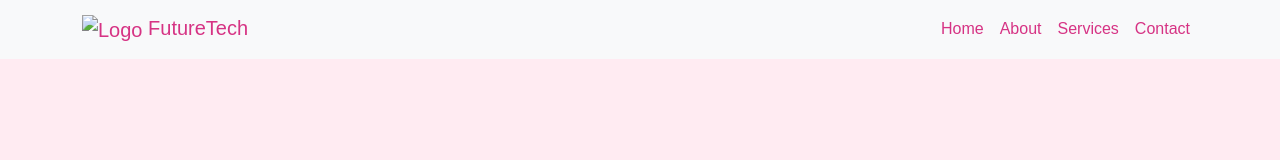
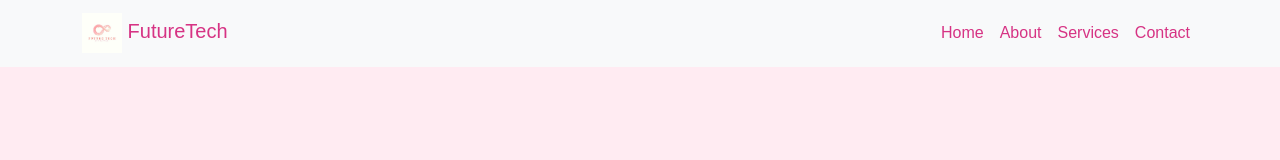
Before and after one commit to safirahhadi/futuretech-site, a plain HTML site: page about.html in a window 1280 px wide. Shown: the top 160 px of the page. Drawn offline with Linux system fonts and the light colour scheme.

Commit message:
about.html

```diff
--- a/about.html
+++ b/about.html
@@ -13,7 +13,7 @@
     <!-- Navbar -->
     <nav class="navbar navbar-expand-lg navbar-light bg-light fixed-top">
         <div class="container">
-            <a class="navbar-brand" href="index.html"><img src="assets/images/logo.png" alt="Logo"
+            <a class="navbar-brand" href="index.html"><img src="assets/images/Future Tech.jpg" alt="Logo"
                     style="height: 40px;"> FutureTech</a>
             <button class="navbar-toggler" type="button" data-bs-toggle="collapse" data-bs-target="#navbarNav">
                 <span class="navbar-toggler-icon"></span>
```
